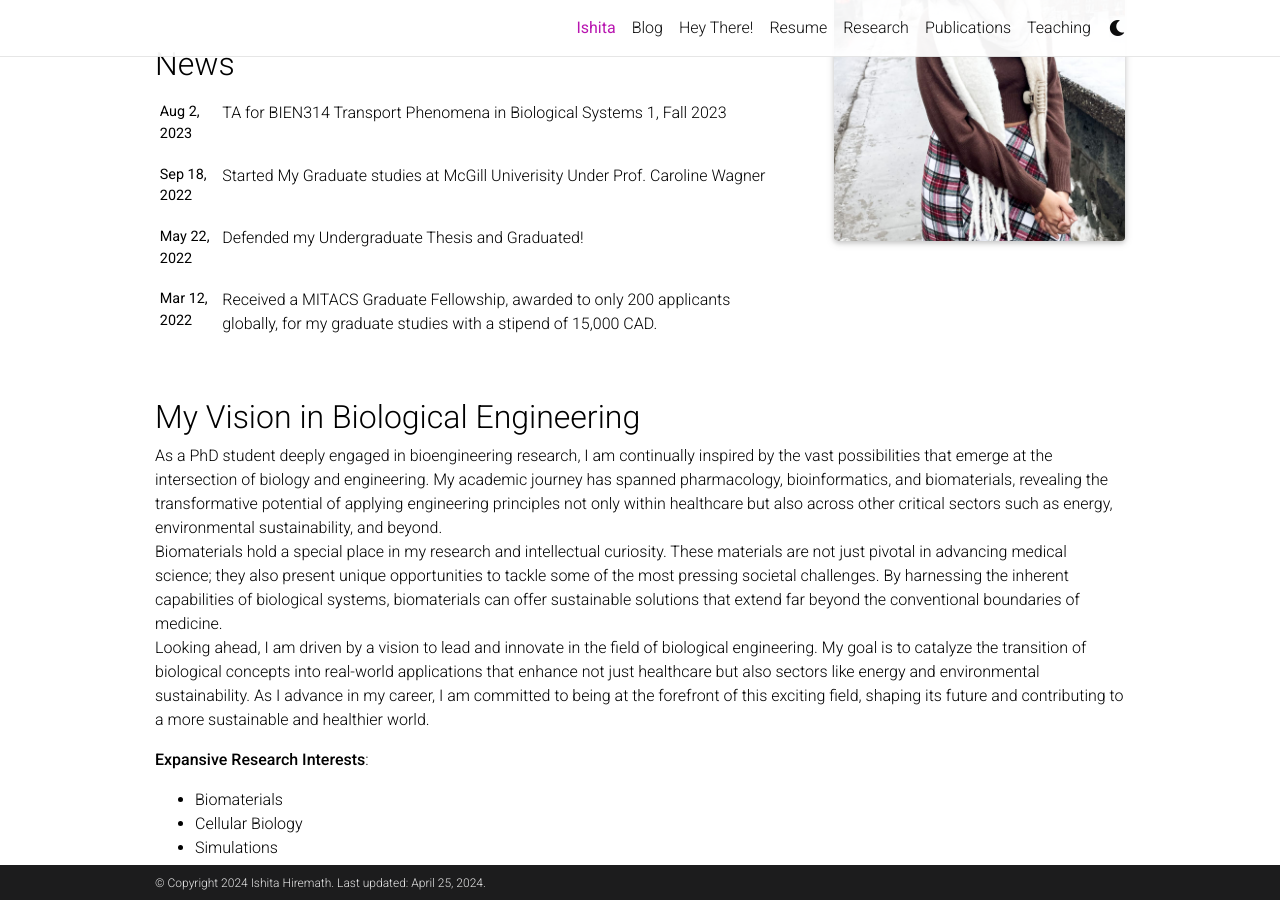
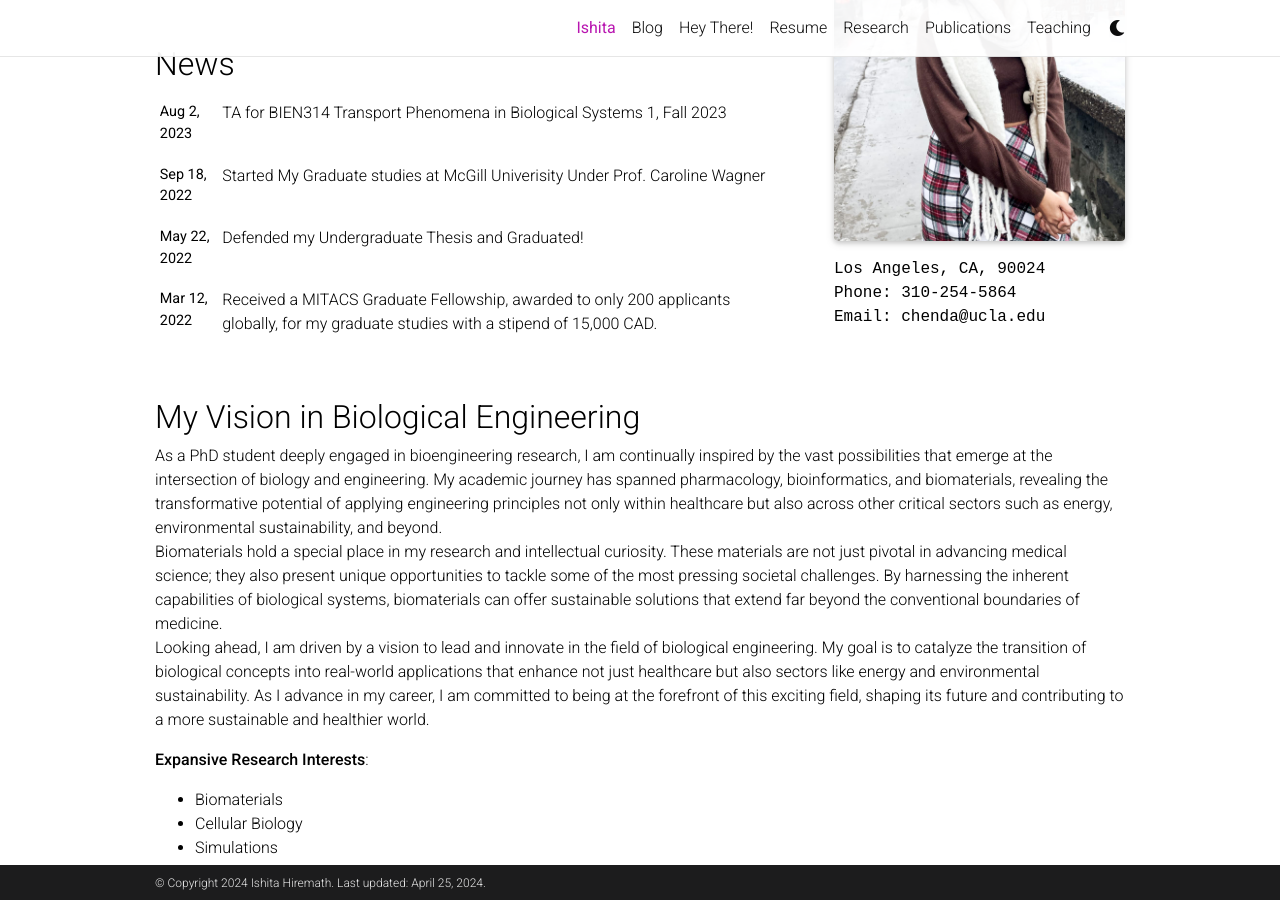
Before and after one commit to ishitahiremath/ishitahiremath.github.io, a Jekyll site: the page built from _pages/Ishita.md, in a window 1280 px wide and 900 px high, scrolled down 386 px. Built offline with Jekyll 4.4.1, drawn with Linux system fonts in a browser that asks for light colours; a script that is not in the unit is left out; comment, search, counter and statistics services are not loaded; a style sheet for code colours, icons or effects is not loaded.

```diff
--- a/_pages/Ishita.md
+++ b/_pages/Ishita.md
@@ -8,9 +8,10 @@ profile:
   align: right
   image: Ishita_Img.jpg
   image_circular: false # crops the image to make it circular
-  Address: Montreal, QC, H3W 2P9
-  Phone: 438-939-4250
-  Email: ishita.hiremath@mail.mcgill.ca
+  address: >
+    <p>Los Angeles, CA, 90024</p>
+    <p>Phone: 310-254-5864</p>
+    <p>Email: chenda@ucla.edu</p>
 news: true  # includes a list of news items
 selected_papers: false # includes a list of papers marked as "selected={true}"
 social: true  # includes social icons at the bottom of the page
```
